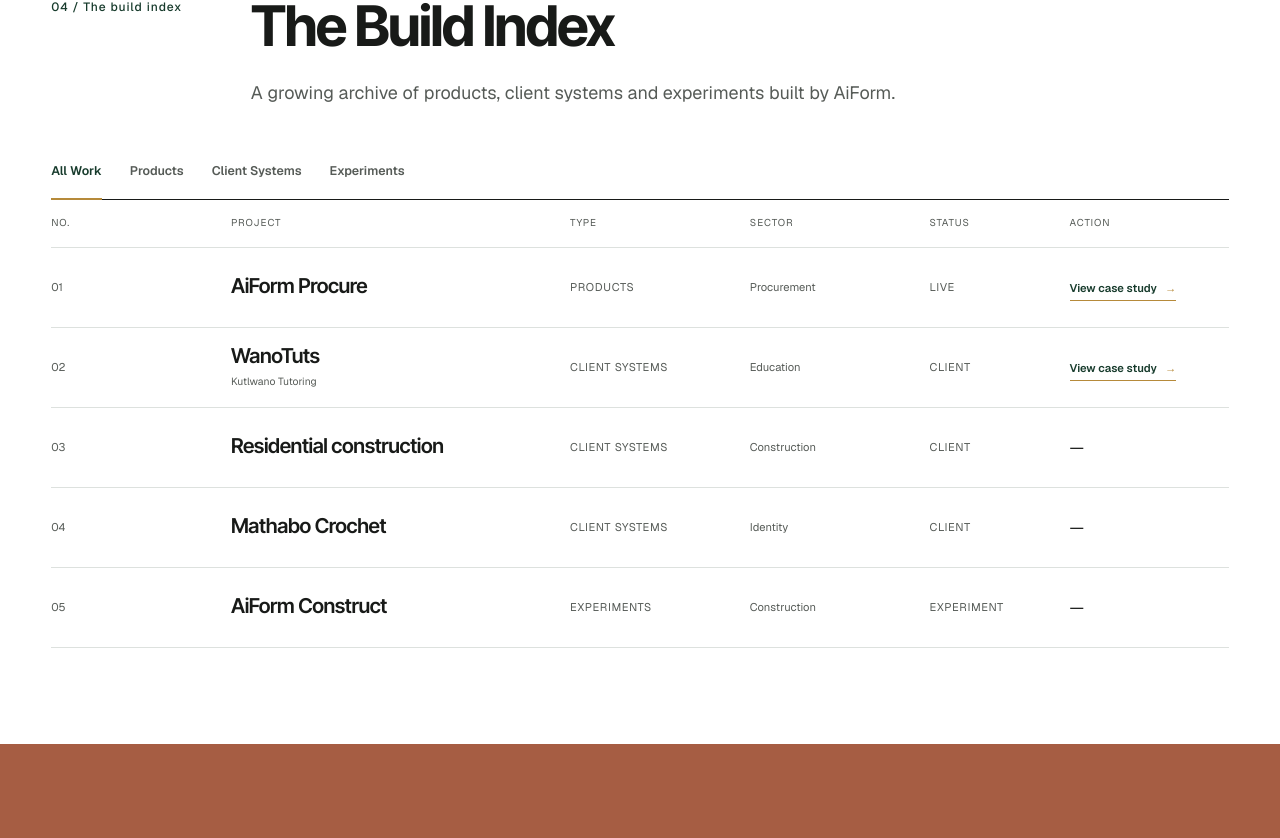
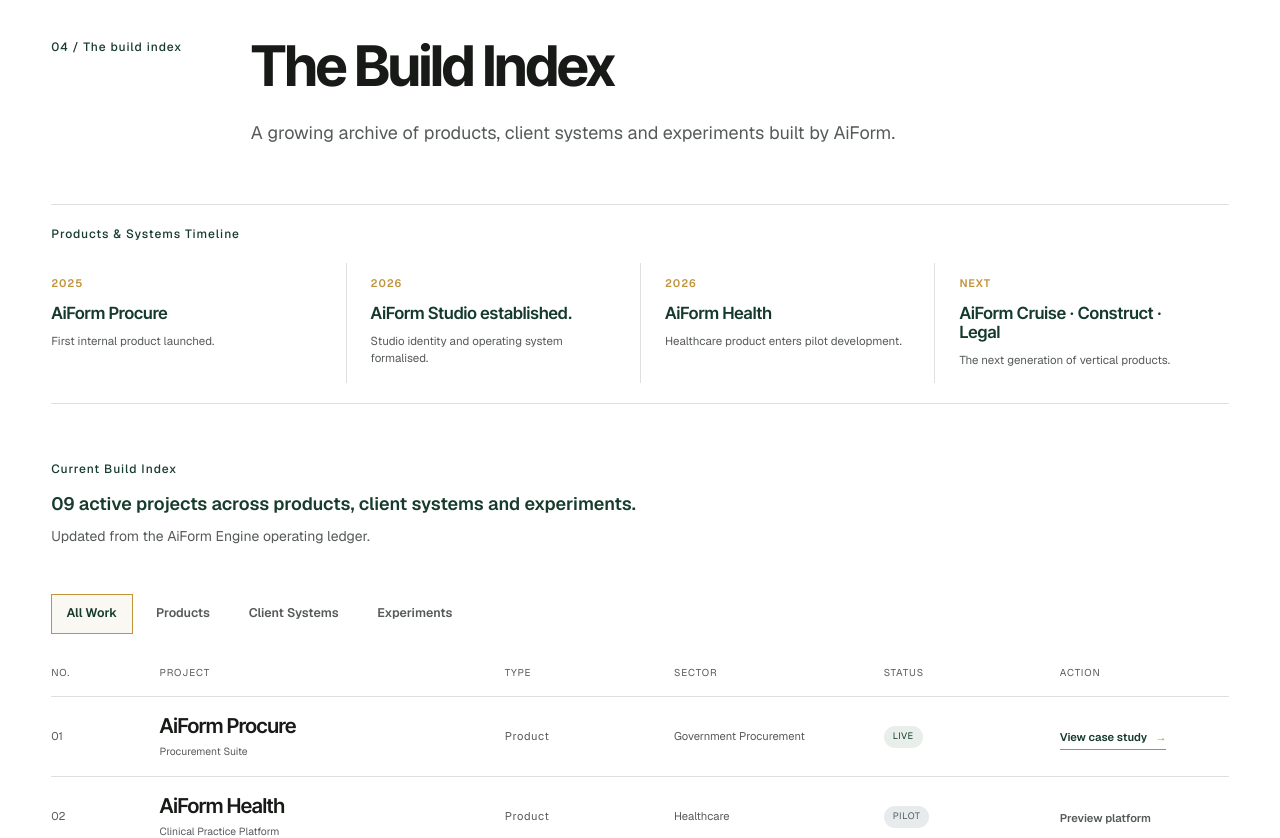
Before and after one commit to ThabisoEricMotaung/aiform-studio, a Next.js app: page / in a window 1280 px wide. Shown: the part 5512-6350 px from the top of the page. Built offline with nearby package versions, Linux system fonts and the light colour scheme.

Commit message:
feat(work): expand AiForm Studio operating ledger and project catalogue

```diff
--- a/src/app/globals.css
+++ b/src/app/globals.css
@@ -365,32 +365,20 @@ a:focus-visible {
   font-weight: 650;
 }
 .build-filter {
-  position: relative;
-  min-height: 2.75rem;
-  padding: 0 0 0.7rem;
+  min-height: 2.5rem;
+  border: 1px solid transparent;
+  padding: 0.55rem 0.9rem;
   color: var(--color-muted);
   font-size: 0.78rem;
   font-weight: 600;
   cursor: pointer;
-}
-.build-filter::after {
-  position: absolute;
-  right: 0;
-  bottom: -1px;
-  left: 0;
-  height: 2px;
-  background: var(--color-gold);
-  content: "";
-  transform: scaleX(0);
-  transform-origin: left;
-  transition: transform 180ms ease;
+  transition: background-color 180ms ease, border-color 180ms ease, color 180ms ease;
 }
 .build-filter:hover,
 .build-filter-active {
-  color: var(--color-green);
-}
-.build-filter-active::after {
-  transform: scaleX(1);
+  border-color: #c1943a;
+  background: #faf8f3;
+  color: #153a2c;
 }
 .build-filter:focus-visible {
   outline: 2px solid var(--color-gold);
@@ -399,7 +387,7 @@ a:focus-visible {
 .build-index-header,
 .build-row {
   display: grid;
-  grid-template-columns: 2fr 4fr 2fr 2fr 1.5fr 2fr;
+  grid-template-columns: 0.65fr 2.4fr 1.1fr 1.4fr 1.15fr 1.25fr;
   column-gap: clamp(0.75rem, 1.6vw, 1.75rem);
   align-items: center;
 }
@@ -412,13 +400,31 @@ a:focus-visible {
   text-transform: uppercase;
 }
 .build-row {
+  position: relative;
   min-height: 5rem;
   border-bottom: 1px solid var(--color-line);
-  transition: border-color 180ms ease;
+  cursor: pointer;
+  transition: background-color 200ms ease, border-color 200ms ease;
+}
+.build-row::before {
+  position: absolute;
+  right: 0;
+  bottom: -1px;
+  left: 0;
+  height: 1px;
+  background: #c1943a;
+  content: "";
+  transform: scaleX(0);
+  transform-origin: left;
+  transition: transform 200ms ease;
 }
 .build-row:hover,
 .build-row:focus-within {
-  border-color: var(--color-gold);
+  background: #faf8f3;
+}
+.build-row:hover::before,
+.build-row:focus-within::before {
+  transform: scaleX(1);
 }
 .build-number,
 .build-type,
@@ -429,17 +435,50 @@ a:focus-visible {
 }
 .build-type,
 .build-status {
+  letter-spacing: 0.06em;
+}
+.build-status {
+  justify-self: start;
+  border: 1px solid transparent;
+  padding: 0.35rem 0.5rem;
+  border-radius: 999px;
+  font-size: 0.58rem;
+  line-height: 1;
   text-transform: uppercase;
-  letter-spacing: 0.06em;
+  white-space: nowrap;
+}
+.build-status-live,
+.build-status-active {
+  background: #e8eee9;
+  color: #153a2c;
+}
+.build-status-delivered,
+.build-status-design-complete {
+  border-color: #153a2c;
+  color: #153a2c;
+}
+.build-status-pilot {
+  background: #e7ebec;
+  color: #4e5c61;
+}
+.build-status-in-development {
+  border-color: #c1943a;
+  color: #70551f;
+}
+.build-status-randd,
+.build-status-writing {
+  background: #eeefed;
+  color: #5c605d;
 }
 .build-name > span {
   font: 600 clamp(1.15rem, 1.6vw, 1.45rem) / 1.1 var(--font-inter-tight);
   letter-spacing: -0.02em;
-  transition: color 180ms ease;
+  transition: color 200ms ease, transform 200ms ease;
 }
 .build-row:hover .build-name > span,
 .build-row:focus-within .build-name > span {
   color: var(--color-green);
+  transform: translateX(4px);
 }
 .build-name small {
   display: block;
@@ -452,9 +491,80 @@ a:focus-visible {
   gap: 0.5rem;
   border-bottom: 1px solid var(--color-gold);
   padding-bottom: 0.2rem;
-  color: var(--color-green);
+  color: #153a2c;
   font-size: 0.7rem;
   font-weight: 650;
+}
+.build-action-muted {
+  color: var(--color-muted);
+  font-size: 0.7rem;
+  font-weight: 600;
+}
+.build-timeline {
+  border-block: 1px solid var(--color-line);
+  padding-block: 1.25rem;
+}
+.build-timeline-grid {
+  display: grid;
+  grid-template-columns: repeat(4, minmax(0, 1fr));
+}
+.build-timeline-entry {
+  min-height: 7.5rem;
+  padding: 0.75rem 1.5rem 0.75rem 0;
+}
+.build-timeline-entry + .build-timeline-entry {
+  border-left: 1px solid var(--color-line);
+  padding-left: 1.5rem;
+}
+.build-timeline-entry p {
+  color: #c1943a;
+  font-size: 0.68rem;
+  font-weight: 650;
+  letter-spacing: 0.08em;
+  text-transform: uppercase;
+}
+.build-timeline-entry h4 {
+  margin-top: 0.8rem;
+  color: #153a2c;
+  font: 600 1.05rem/1.15 var(--font-inter-tight);
+}
+.build-timeline-entry span {
+  display: block;
+  margin-top: 0.55rem;
+  color: var(--color-muted);
+  font-size: 0.72rem;
+  line-height: 1.5;
+}
+.drawing-board {
+  margin-top: 3rem;
+  border-top: 1px solid #c1943a;
+  padding-top: 1.25rem;
+}
+.drawing-board > h3 {
+  color: #153a2c;
+  font: 600 1.25rem/1.2 var(--font-inter-tight);
+}
+.future-row {
+  display: grid;
+  grid-template-columns: 2.1fr 4fr 1.5fr;
+  gap: 1.5rem;
+  align-items: center;
+  min-height: 4.25rem;
+  border-bottom: 1px solid var(--color-line);
+  opacity: 0.58;
+}
+.future-row h4 {
+  font: 600 1rem/1.2 var(--font-inter-tight);
+}
+.future-row p,
+.future-row span {
+  color: var(--color-muted);
+  font-size: 0.7rem;
+}
+.future-row span {
+  justify-self: end;
+  text-transform: uppercase;
+  letter-spacing: 0.06em;
 }
 .build-action a span {
   color: var(--color-gold);
@@ -533,6 +643,18 @@ a:focus-visible {
   .build-index-header {
     display: none;
   }
+  .build-timeline-grid {
+    grid-template-columns: 1fr;
+  }
+  .build-timeline-entry {
+    min-height: 0;
+    padding: 1rem 0;
+  }
+  .build-timeline-entry + .build-timeline-entry {
+    border-top: 1px solid var(--color-line);
+    border-left: 0;
+    padding-left: 0;
+  }
   .build-row {
     grid-template-columns: auto 1fr;
     gap: 0.55rem 1rem;
@@ -561,8 +683,15 @@ a:focus-visible {
     display: inline;
   }
   .build-status::before {
-    content: "Status / ";
-    color: var(--color-text);
+    content: none;
+  }
+  .future-row {
+    grid-template-columns: 1fr;
+    gap: 0.4rem;
+    padding-block: 1rem;
+  }
+  .future-row span {
+    justify-self: start;
   }
   .case-study-meta {
     grid-template-columns: 1fr 1fr;
@@ -611,8 +740,8 @@ a:focus-visible {
   .procure-website-link > span:last-child {
     transition: none;
   }
-  .build-filter::after,
   .build-row,
+  .build-row::before,
   .build-name > span,
   .build-action a span {
     transition: none;
--- a/src/app/page.tsx
+++ b/src/app/page.tsx
@@ -15,7 +15,9 @@ const engine = [
   ["03", "Understand", "Turn evidence into something people can act on."],
   ["04", "Match", "Connect the right buyer, supplier, answer, or fit."],
 ];
-const selectedWork = projects.filter((project) => project.id !== "aiform-procure");
+const selectedWork = projects.filter(
+  (project) => project.featured && project.id !== "aiform-procure",
+);
 const systemLayers = [
   [
     "01",
--- a/src/components/BuildIndex.tsx
+++ b/src/components/BuildIndex.tsx
@@ -2,19 +2,34 @@
 
 import Link from "next/link";
 import { useState } from "react";
-import {
-  projectCategories,
-  projects,
-  type ProjectCategory,
-} from "@/content/projects";
+import { projectCategories, projects, type Project, type ProjectCategory } from "@/content/projects";
 
 type Filter = "All Work" | ProjectCategory;
 
+const timeline = [
+  ["2025", "AiForm Procure", "First internal product launched."],
+  ["2026", "AiForm Studio established.", "Studio identity and operating system formalised."],
+  ["2026", "AiForm Health", "Healthcare product enters pilot development."],
+  ["Next", "AiForm Cruise · Construct · Legal", "The next generation of vertical products."],
+];
+
+const futureVentures = [
+  ["AiForm Legal", "Compliance workflows for South African businesses."],
+  ["AiForm Agriculture", "Plant pathology and biotechnology research tools."],
+  ["AiForm Research", "Academic infrastructure for laboratories and research groups."],
+];
+
+function ProjectAction({ project }: { project: Project }) {
+  if (!project.actionUrl) return <span className="build-action-muted">{project.actionLabel}</span>;
+  const content = <>{project.actionLabel} <span aria-hidden="true">{project.externalAction ? "↗" : "→"}</span></>;
+  return project.externalAction ? (
+    <a href={project.actionUrl} target="_blank" rel="noopener noreferrer" aria-label={`${project.actionLabel} for ${project.name} (opens in a new tab)`}>{content}</a>
+  ) : <Link href={project.actionUrl}>{content}</Link>;
+}
+
 export default function BuildIndex() {
   const [filter, setFilter] = useState<Filter>("All Work");
-  const visibleProjects = projects.filter(
-    (project) => filter === "All Work" || project.category === filter,
-  );
+  const visibleProjects = projects.filter((project) => filter === "All Work" || project.category === filter);
 
   return (
     <section className="build-index border-t border-line py-16 md:py-24" aria-labelledby="build-index-title">
@@ -22,57 +37,52 @@ export default function BuildIndex() {
         <p className="col-span-12 chapter-label md:col-span-2">04 / The build index</p>
         <div className="col-span-12 mt-9 md:col-start-3 md:col-span-8 md:mt-0">
           <h2 id="build-index-title" className="section-title">The Build Index</h2>
-          <p className="mt-6 max-w-2xl text-lg leading-relaxed text-muted">
-            A growing archive of products, client systems and experiments built by AiForm.
-          </p>
+          <p className="mt-6 max-w-2xl text-lg leading-relaxed text-muted">A growing archive of products, client systems and experiments built by AiForm.</p>
         </div>
-        <div className="col-span-12 mt-12 flex flex-wrap gap-x-7 gap-y-3 border-b border-text" aria-label="Filter projects">
+
+        <section className="build-timeline col-span-12 mt-14" aria-labelledby="timeline-title">
+          <h3 id="timeline-title" className="chapter-label">Products &amp; Systems Timeline</h3>
+          <div className="build-timeline-grid mt-5">
+            {timeline.map(([year, title, copy]) => <div key={`${year}-${title}`} className="build-timeline-entry"><p>{year}</p><h4>{title}</h4><span>{copy}</span></div>)}
+          </div>
+        </section>
+
+        <div className="col-span-12 mt-14 md:col-span-7">
+          <p className="chapter-label">Current Build Index</p>
+          <p className="mt-3 text-lg font-semibold text-green">{String(projects.length).padStart(2, "0")} active projects across products, client systems and experiments.</p>
+          <p className="mt-2 text-sm text-muted">Updated from the AiForm Engine operating ledger.</p>
+        </div>
+
+        <div className="col-span-12 mt-9 flex flex-wrap gap-2 md:mt-12" aria-label="Filter projects">
           {projectCategories.map((category) => {
             const active = filter === category;
-            return (
-              <button
-                key={category}
-                type="button"
-                aria-pressed={active}
-                onClick={() => setFilter(category)}
-                className={`build-filter ${active ? "build-filter-active" : ""}`}
-              >
-                {category}
-              </button>
-            );
+            return <button key={category} type="button" aria-pressed={active} onClick={() => setFilter(category)} className={`build-filter ${active ? "build-filter-active" : ""}`}>{category}</button>;
           })}
         </div>
-        <div className="col-span-12" aria-live="polite">
-          <div className="build-index-header" aria-hidden="true">
-            <span>No.</span><span>Project</span><span>Type</span><span>Sector</span><span>Status</span><span>Action</span>
-          </div>
+
+        <div className="col-span-12 mt-4" aria-live="polite">
+          <div className="build-index-header" aria-hidden="true"><span>No.</span><span>Project</span><span>Type</span><span>Sector</span><span>Status</span><span>Action</span></div>
           <ol className="build-list">
             {visibleProjects.map((project) => {
-              const originalIndex = projects.findIndex(({ id }) => id === project.id) + 1;
-              const number = String(originalIndex).padStart(2, "0");
+              const number = String(projects.findIndex(({ id }) => id === project.id) + 1).padStart(2, "0");
+              const statusClass = project.status.toLowerCase().replaceAll(" ", "-").replace("&", "and");
               return (
                 <li key={project.id} className="build-row">
                   <span className="build-number">{number}</span>
-                  <div className="build-name">
-                    <span>{project.name}</span>
-                    {project.context ? <small>{project.context}</small> : null}
-                  </div>
-                  <span className="build-type">{project.category}</span>
+                  <div className="build-name"><span>{project.name}</span><small>{project.context}</small></div>
+                  <span className="build-type">{project.type}</span>
                   <span className="build-sector">{project.sector}</span>
-                  <span className="build-status">{project.status}</span>
-                  <div className="build-action">
-                    {project.caseStudyUrl ? (
-                      <Link href={project.caseStudyUrl}>View case study <span aria-hidden="true">→</span></Link>
-                    ) : project.liveUrl ? (
-                      <a href={project.liveUrl} target="_blank" rel="noopener noreferrer" aria-label={`Visit ${project.name} (opens in a new tab)`}>Visit project <span aria-hidden="true">↗</span></a>
-                    ) : (
-                      <span aria-label="No public project link available">—</span>
-                    )}
-                  </div>
+                  <span className={`build-status build-status-${statusClass}`}>{project.status}</span>
+                  <div className="build-action"><ProjectAction project={project} /></div>
                 </li>
               );
             })}
           </ol>
+
+          <section className="drawing-board" aria-labelledby="drawing-board-title">
+            <h3 id="drawing-board-title">Currently on the drawing board</h3>
+            {futureVentures.map(([name, copy]) => <div key={name} className="future-row"><h4>{name}</h4><p>{copy}</p><span>Not announced</span></div>)}
+          </section>
         </div>
       </div>
     </section>
--- a/src/content/projects.ts
+++ b/src/content/projects.ts
@@ -1,74 +1,33 @@
 export type ProjectCategory = "Products" | "Client Systems" | "Experiments";
+export type ProjectStatus = "LIVE" | "PILOT" | "IN DEVELOPMENT" | "DELIVERED" | "DESIGN COMPLETE" | "R&D" | "ACTIVE" | "WRITING";
 
 export type Project = {
   id: string;
   name: string;
-  context?: string;
+  context: string;
   category: ProjectCategory;
+  type: "Product" | "Client System" | "Experiment";
   sector: string;
-  status: "LIVE" | "CLIENT" | "EXPERIMENT";
+  status: ProjectStatus;
   summary: string;
+  actionLabel: string;
+  actionUrl?: string;
+  externalAction?: boolean;
+  liveUrl?: string;
   caseStudyUrl?: string;
-  liveUrl?: string;
   featured?: boolean;
 };
 
 export const projects: Project[] = [
-  {
-    id: "aiform-procure",
-    name: "AiForm Procure",
-    category: "Products",
-    sector: "Procurement",
-    status: "LIVE",
-    summary:
-      "Public opportunity discovery, supplier compliance evidence and readiness signals in one procurement system.",
-    caseStudyUrl: "/work/aiform-procure",
-    liveUrl: "https://www.aiformprocure.co.za/",
-    featured: true,
-  },
-  {
-    id: "wanotuts",
-    name: "WanoTuts",
-    context: "Kutlwano Tutoring",
-    category: "Client Systems",
-    sector: "Education",
-    status: "CLIENT",
-    summary:
-      "A naming, identity and tutoring website built around clearer learner journeys and lesson booking.",
-    caseStudyUrl: "/work/wanotuts",
-    liveUrl: "https://kutlwano-tutoring.vercel.app/",
-    featured: true,
-  },
-  {
-    id: "residential-construction",
-    name: "Residential construction",
-    category: "Client Systems",
-    sector: "Construction",
-    status: "CLIENT",
-    summary:
-      "A portfolio for a Gauteng building business, organised around completed work and direct enquiries.",
-  },
-  {
-    id: "mathabo-crochet",
-    name: "Mathabo Crochet",
-    category: "Client Systems",
-    sector: "Identity",
-    status: "CLIENT",
-    summary:
-      "A visual foundation for a handmade business: identity, palette, typography and social templates.",
-  },
-  {
-    id: "aiform-construct",
-    name: "AiForm Construct",
-    category: "Experiments",
-    sector: "Construction",
-    status: "EXPERIMENT",
-    summary:
-      "An early investigation into permits, contractor verification and clearer project documentation.",
-  },
+  { id: "aiform-procure", name: "AiForm Procure", context: "Procurement Suite", category: "Products", type: "Product", sector: "Government Procurement", status: "LIVE", summary: "Public opportunity discovery, supplier compliance evidence and readiness signals in one procurement system.", actionLabel: "View case study", actionUrl: "/work/aiform-procure", caseStudyUrl: "/work/aiform-procure", liveUrl: "https://www.aiformprocure.co.za/", featured: true },
+  { id: "aiform-health", name: "AiForm Health", context: "Clinical Practice Platform", category: "Products", type: "Product", sector: "Healthcare", status: "PILOT", summary: "A clinical practice platform entering pilot development.", actionLabel: "Preview platform" },
+  { id: "aiform-cruise", name: "AiForm Cruise", context: "Cruise Booking System", category: "Products", type: "Product", sector: "Tourism", status: "IN DEVELOPMENT", summary: "A cruise booking system in development.", actionLabel: "Coming soon" },
+  { id: "wanotuts", name: "WanoTuts", context: "Kutlwano Tutoring Platform", category: "Client Systems", type: "Client System", sector: "Education", status: "LIVE", summary: "A naming, identity and tutoring website built around clearer learner journeys and lesson booking.", actionLabel: "View case study", actionUrl: "/work/wanotuts", caseStudyUrl: "/work/wanotuts", liveUrl: "https://kutlwano-tutoring.vercel.app/", featured: true },
+  { id: "residential-construction", name: "Residential Construction", context: "NYAUTSA SS Trading", category: "Client Systems", type: "Client System", sector: "Construction", status: "DELIVERED", summary: "A portfolio for a Gauteng building business, organised around completed work and direct enquiries.", actionLabel: "Visit live website", actionUrl: "https://incredible-cannoli-9f2144.netlify.app/", externalAction: true, liveUrl: "https://incredible-cannoli-9f2144.netlify.app/", featured: true },
+  { id: "mathabo-crochet", name: "Mathabo Crochet", context: "Brand Identity & Digital Presence", category: "Client Systems", type: "Client System", sector: "Creative Commerce", status: "DESIGN COMPLETE", summary: "A visual foundation for a handmade business: identity, palette, typography and social templates.", actionLabel: "Identity case study", featured: true },
+  { id: "aiform-construct", name: "AiForm Construct", context: "Construction Operations Platform", category: "Experiments", type: "Experiment", sector: "Construction", status: "R&D", summary: "An investigation into permits, contractor verification and clearer project documentation.", actionLabel: "Read experiment", featured: true },
+  { id: "aiform-engine", name: "AiForm Engine", context: "Internal Operating System", category: "Experiments", type: "Experiment", sector: "AI Infrastructure", status: "ACTIVE", summary: "The internal operating system behind AiForm's work.", actionLabel: "Explore architecture", actionUrl: "/#system" },
+  { id: "procurement-knowledge-base", name: "Procurement Knowledge Base", context: "South African Procurement Reference Book", category: "Experiments", type: "Experiment", sector: "Research / Publishing", status: "WRITING", summary: "A South African procurement reference in development.", actionLabel: "Read journal", actionUrl: "/journal" },
 ];
 
-export const projectCategories = [
-  "All Work",
-  ...new Set(projects.map((project) => project.category)),
-] as const;
+export const projectCategories = ["All Work", "Products", "Client Systems", "Experiments"] as const;
```
